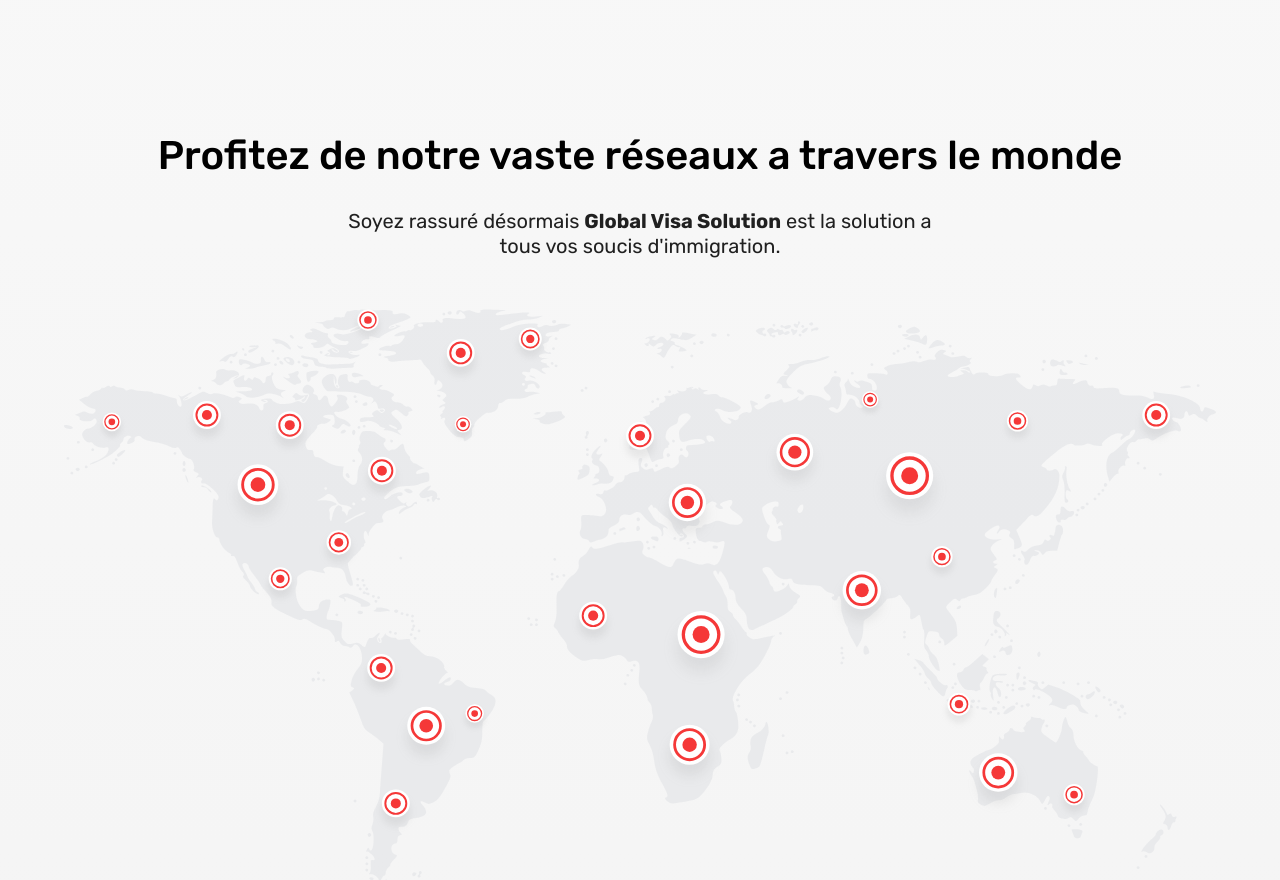
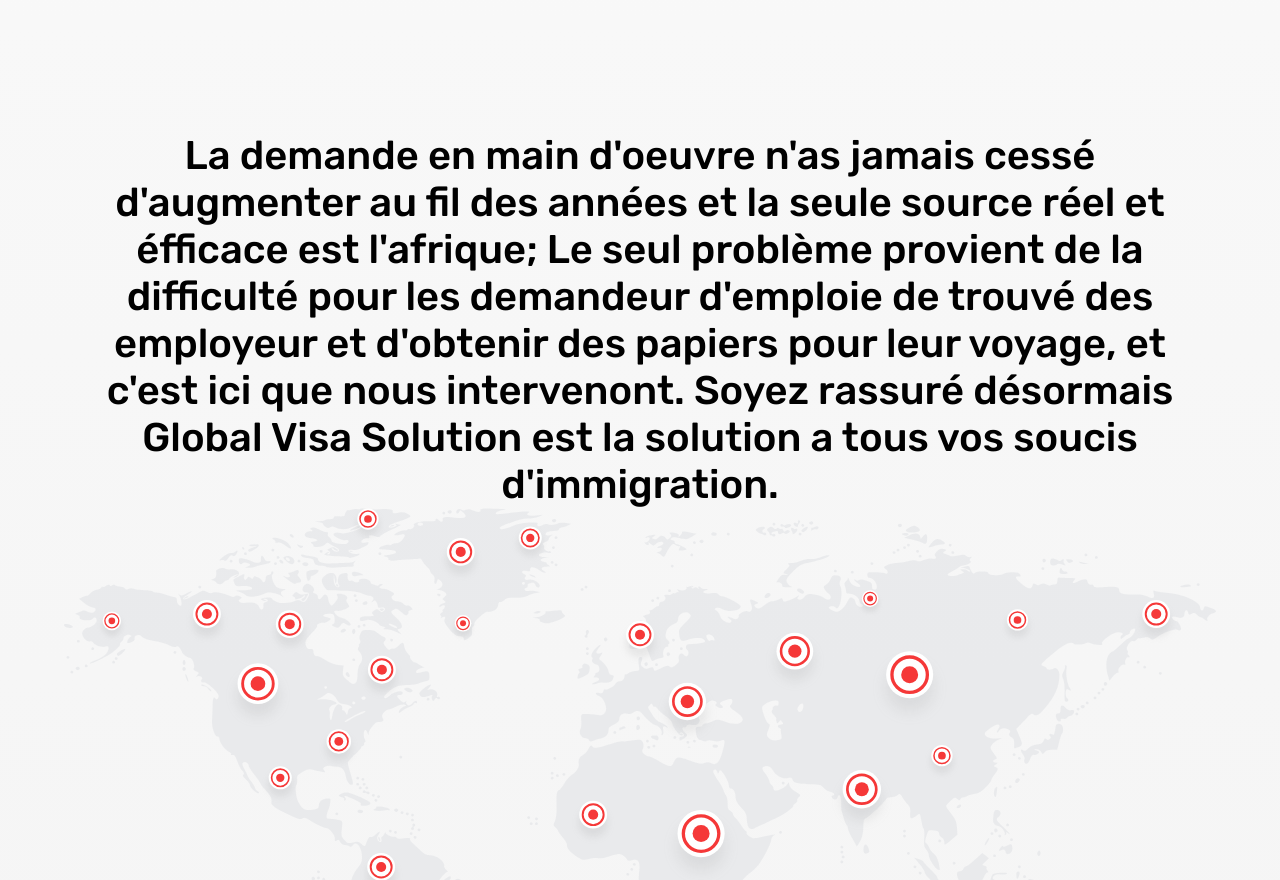
Before and after one commit to globalvisasolution/globalvisasolution.github.io, a plain HTML site: page index.html in a window 1280 px wide. Shown: the part 3020-3900 px from the top of the page. Drawn offline with nearby package versions, Linux system fonts and the light colour scheme.

Commit message:
Update index.html

```diff
--- a/index.html
+++ b/index.html
@@ -201,8 +201,8 @@
 
             <!-- Global Network section-->
             <section class="global-section">
-                <h2 class="global-section__title">Profitez de notre vaste réseaux a travers le monde</h2>
-                <p class="global-section__description">Soyez rassuré désormais <span>Global Visa Solution</span> est la solution a tous vos soucis d'immigration.</p>
+                <h2 class="global-section__title">La demande en main d'oeuvre n'as jamais cessé d'augmenter au fil des années et la seule source réel et éfficace est l'afrique; Le seul problème provient de la difficulté pour les demandeur d'emploie de trouvé des employeur et d'obtenir des papiers pour leur voyage,
+                    et c'est ici que nous intervenont. Soyez rassuré désormais <span>Global Visa Solution</span> est la solution a tous vos soucis d'immigration.</p>
                 <img src="./assets/huge-global-illustration.svg" alt="" class="global-section__illustration">
             </section>
 
```
